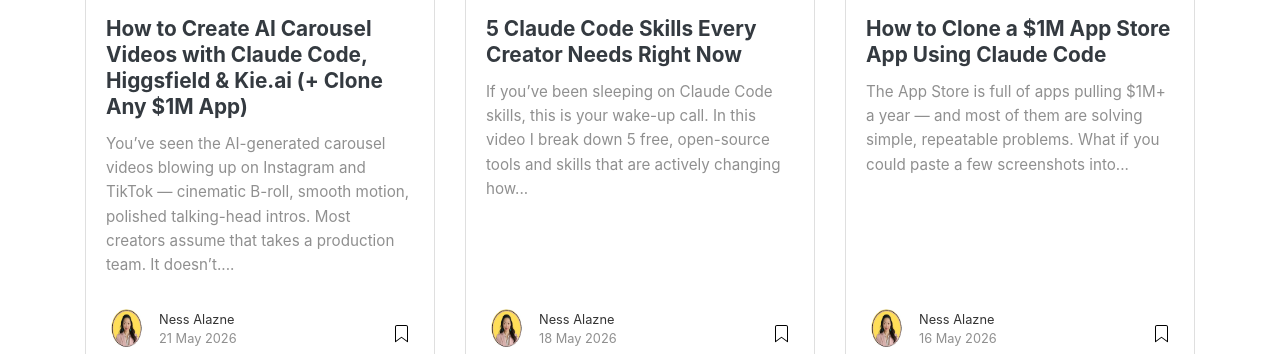
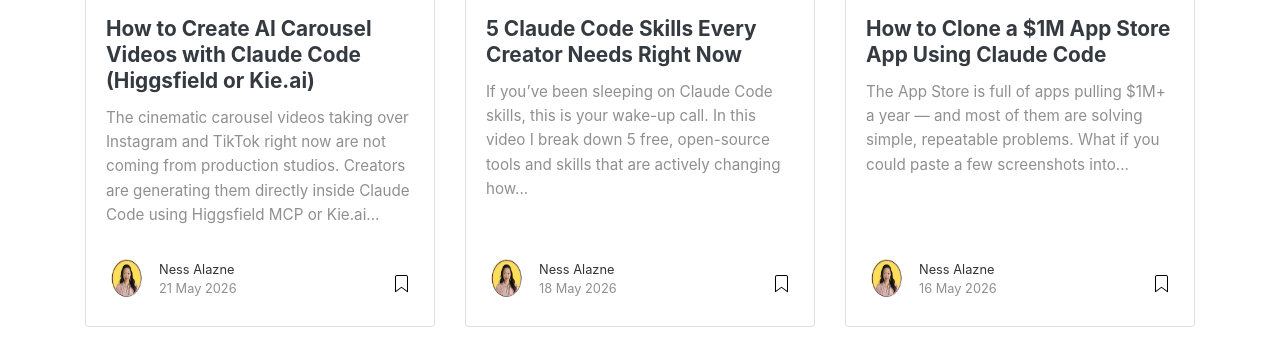
Before and after one commit to nessalazne/nessalazne.github.io, a Jekyll site: the page built from index.html, in a window 1280 px wide and 900 px high, cut to the strip 491-845 px from the top of the window. Built offline with Jekyll 4.4.1, drawn with Linux system fonts in a browser that asks for light colours; nearby versions of some CDN libraries; the list of posts is cut into pages by our own code; some of the changed lines change nothing that is shown.

Commit message:
Update: fix carousel post title, 9:16 embed, correct Higgsfield MCP install, remove redpandaai reference

````diff
--- a/_posts/2026-05-21-claude-code-carousel-video-higgsfield-kieai.md
+++ b/_posts/2026-05-21-claude-code-carousel-video-higgsfield-kieai.md
@@ -1,107 +1,121 @@
 ---
 layout: post
-title: "How to Create AI Carousel Videos with Claude Code, Higgsfield & Kie.ai (+ Clone Any $1M App)"
+title: "How to Create AI Carousel Videos with Claude Code (Higgsfield or Kie.ai)"
 author: nessa
 categories: [Claude Code, Antigravity, AI Automation]
 image: assets/images/claude-code-carousel-video-higgsfield-kieai-header.jpg
 featured: false
 ---
 
-You've seen the AI-generated carousel videos blowing up on Instagram and TikTok — cinematic B-roll, smooth motion, polished talking-head intros. Most creators assume that takes a production team. It doesn't. With Claude Code connected to Higgsfield MCP or Kie.ai, you can generate broadcast-quality video clips in seconds — directly from your terminal, no switching apps.
+The cinematic carousel videos taking over Instagram and TikTok right now are not coming from production studios. Creators are generating them directly inside Claude Code using Higgsfield MCP or Kie.ai — 30+ AI video models, accessible with a single line of text, no app-switching required. This post shows you the exact setup and the prompts that work.
 
-And if you've ever looked at a $1M App Store app and thought "I could never build that" — this post covers the exact Claude Code prompts to reverse-engineer and scaffold one from screenshots.
+And if you've been watching $1M App Store apps and thinking "I could never build that" — stay to the end. Claude Code can reverse-engineer one from screenshots in minutes.
 
-{% include youtube.html id="k0_DwTsTCBM" %}
+<div style="max-width: 315px; margin: 2rem auto;">
+  <div style="position: relative; padding-bottom: 177.78%; height: 0; overflow: hidden; border-radius: 10px;">
+    <iframe style="position: absolute; top: 0; left: 0; width: 100%; height: 100%;"
+      src="https://www.youtube.com/embed/k0_DwTsTCBM"
+      frameborder="0"
+      allow="accelerometer; autoplay; clipboard-write; encrypted-media; gyroscope; picture-in-picture"
+      allowfullscreen></iframe>
+  </div>
+</div>
 
 ---
 
 ## Get the Free Guide
 
-The full step-by-step prompt cheat sheet — Higgsfield MCP setup, Kie.ai workflow, and the two power prompts for cloning any App Store app.
+The full prompt cheat sheet — Higgsfield MCP install, Kie.ai integration, and power prompts for carousel videos and app building.
 
-**[Get the free Carousel Video Creator + App Builder Prompt Guide →](https://guides.digicuratoragency.com/guides/claude-code-carousel-video-higgsfield-kieai)**
+**[Get the free Carousel Video Creator Prompt Guide →](https://guides.digicuratoragency.com/guides/claude-code-carousel-video-higgsfield-kieai)**
 
 ---
 
-## What Is Higgsfield MCP and Why It Changes Everything
+## Higgsfield MCP — AI Video Directly Inside Claude Code
 
-Higgsfield is an AI video generation platform — think cinematic AI clips, image-to-video, and motion effects. On its own it's impressive. But connected to Claude Code via MCP (Model Context Protocol), it becomes a tool you control with a single line of text from inside your workflow.
+Higgsfield launched its official MCP server in April 2026, giving Claude Code access to 30+ image and video generation models in a single hosted endpoint — Veo, Kling, Minimax Hailuo, Flux, and more. No API keys to manage. No dashboard to open. You describe what you need, Claude calls Higgsfield, and the clip lands in your project folder.
 
-No dashboard. No tab-switching. No copy-paste. You describe what you want, Claude calls Higgsfield, and the video lands in your output folder.
+**Install it in one terminal command:**
 
-To set it up:
-1. Open Claude Code settings (or Anthropic Console)
-2. Add the Higgsfield MCP server: `higgsfield.ai/mcp`
-3. Restart Claude Code — the Higgsfield tools appear automatically in your available toolset
+```
+claude mcp add --transport http --scope user higgsfield https://mcp.higgsfield.ai/mcp
+```
 
-Once connected, try this prompt to generate a carousel intro clip:
+Authenticate through your Higgsfield account when prompted. The free tier includes 150 credits per month.
 
-> *"Use Higgsfield to generate a cinematic talking-head carousel intro: dark studio background, purple rim lighting, camera slowly pushing in, duration 5 seconds."*
+Once it's connected, use prompts like these inside a Claude Code session:
 
-For B-roll:
+**Talking-head carousel intro:**
+> *"Use Higgsfield to generate a cinematic carousel intro: dark studio background, purple rim lighting, slow push-in on subject, 5 seconds."*
 
-> *"Create a B-roll clip: aerial cityscape at night, neon reflections on wet pavement, slow pan, 6 seconds."*
+**B-roll clip:**
+> *"Use Higgsfield — aerial cityscape at night, neon reflections on wet pavement, slow cinematic pan, 6 seconds."*
 
-You can chain these into full carousel sequences inside one Claude Code session.
+**Seamless loop for background:**
+> *"Use Higgsfield to animate this image into a cinemagraph: subtle fog drift, seamless loop, 4 seconds."*
 
-## Kie.ai — The Cheaper Alternative That Still Delivers
+You can chain multiple calls inside one Claude Code session to build out a full carousel sequence without leaving the terminal.
 
-If Higgsfield's pricing doesn't fit your volume, Kie.ai (available at redpandaai.co) is the go-to alternative for creators who need consistent output without blowing the budget. Same quality AI video generation, lower cost per clip.
+## Kie.ai — The Lower-Cost Option for Higher Volume
 
-The integration with Claude Code is lightweight:
+If you need more generations per month without scaling your spend, [Kie.ai](https://kie.ai) is the go-to alternative. It offers APIs for video generation (Veo, Runway, Flux) at a lower cost per clip — same quality AI output, better economics for volume-based workflows.
 
-1. Grab your API key from the Kie.ai dashboard
-2. Add `KIE_API_KEY` to your `.env` file
-3. In Claude Code, use the built-in upload tool: `upload_file(Path("video.mp4"))` — it returns a public URL instantly
+**Setup:**
 
-From there, that URL works anywhere in your content workflow: Blotato scheduling, social repurposing, wherever you post.
+1. Get your API key from the Kie.ai dashboard
+2. Add it to your `.env` file as `KIE_API_KEY`
+3. Install the MCP server: `npx @felores/kie-ai-mcp-server` or add it via Claude Code MCP settings
 
-Image-to-video prompts that convert well:
+The API base is `https://api.kie.ai`. All generation tasks are asynchronous — Claude polls for completion automatically.
 
-> *"Animate this product photo with a subtle zoom and lens flare — 3 seconds, seamless loop."*
+**Image-to-video prompts that work well:**
+
+> *"Animate this product photo — subtle zoom and lens flare, 3 seconds, seamless loop."*
 
 > *"Turn this screenshot into a parallax video: foreground moves faster than background, 4 seconds."*
 
-The free guide includes the full prompt list for both tools. **[Grab it here →](https://guides.digicuratoragency.com/guides/claude-code-carousel-video-higgsfield-kieai)**
+> *"Apply motion blur and handheld camera shake for a documentary-style feel, 5 seconds."*
 
-## How to Reverse-Engineer Any $1M App Store App with Claude Code
+A practical split that works well: use Kie.ai for bulk B-roll and Higgsfield for your hero carousel clips. You get the premium look where it counts and keep costs low everywhere else.
 
-Here's where it gets wild. You don't need a dev team or a $500K budget to build an app that competes with the best in your niche. You need Claude Code, a set of screenshots, and two prompts.
+For the full prompt list for both tools, [grab the free guide here →](https://guides.digicuratoragency.com/guides/claude-code-carousel-video-higgsfield-kieai)
 
-**Step 1 — Pick your target.** Open the App Store, search your niche, and sort by Top Charts. You're looking for an app with 4.5+ stars and 10K+ reviews. That review count is proof the market exists. That's your blueprint.
+## Bonus: Reverse-Engineer Any $1M App Store App with Claude Code
 
-**Step 2 — Screenshot everything.** Capture the full user journey: onboarding screens, main dashboard, key feature screens, settings, and the paywall or pricing screen. Drop them all into one folder on your desktop.
+Once your carousel is driving traffic, Claude Code can help you build the product that converts it. This workflow uses screenshots of any top-ranked App Store app to generate a complete build plan — no dev team, no prior coding experience.
 
-**Step 3 — Paste into Claude Code and use the reverse-engineering prompt:**
+**How it works:**
 
-> *"I'm going to paste screenshots of [App Name]. Analyze the complete feature set, UI/UX patterns, user flows, monetization model, and core value proposition. Then give me: (1) a ranked list of the 5 most important features to clone first, (2) the recommended tech stack, (3) a project folder structure, and (4) the first file to create."*
+1. Open the App Store, go to Top Charts in your niche, pick an app with 4.5+ stars and 10K+ reviews
+2. Screenshot the full user journey: onboarding, main dashboard, key features, paywall, settings
+3. Drop all screenshots into Claude Code and use this prompt:
 
-Claude will map the app's entire architecture from those screenshots. It identifies patterns, infers the data model, and suggests a build order based on dependency logic — not random guessing.
+> *"Analyze these screenshots of [App Name]. Give me: (1) the top 5 features to clone first, (2) the recommended tech stack, (3) a project folder structure, and (4) the first file to create."*
 
-**Step 4 — Build it with this follow-up prompt:**
+4. Follow up with:
 
-> *"Based on your analysis, scaffold the full project. Use [the tech stack Claude recommended]. Create the complete folder structure, install dependencies, and build [Feature 1] first with full styling matching the app's visual style."*
+> *"Scaffold the full project using [tech stack Claude recommended]. Build [Feature 1] first with styling that matches the screenshots."*
 
-**Step 5 — Iterate screen by screen.** After each feature is built, paste the next screenshot and say:
+5. Paste the next screenshot after each feature is built:
 
 > *"Now build this screen exactly as shown. Match the layout, spacing, and interactions."*
 
-Pro tip before you start: Add a `CLAUDE.md` file to your project with your brand colors, font stack, and preferred component library. Claude will use them consistently across every screen — no re-prompting needed.
+Before you start, add a `CLAUDE.md` file to your project with your brand colors and preferred component library. Claude applies them consistently across every screen — no re-prompting required.
 
-## What to Do With Your Clips After You Generate Them
+## What to Do With Your Clips After Generation
 
-Once you have the AI video clips, the rest of the carousel creation workflow is fast:
+Once you have the AI video clips, the rest of the workflow moves fast:
 
-- Drop clips into **Captions.app** or **CapCut** for captions and transitions
+- Drop into **Captions.app** or **CapCut** for captions and transitions
 - Use **Blotato** (or Claude Code's Blotato MCP) to schedule the carousel across Instagram, TikTok, and YouTube Shorts in one pass
-- Repurpose the same clips into a B-roll library for future content — AI-generated B-roll stays evergreen
+- Save reusable clips to a B-roll library — AI-generated B-roll stays evergreen
 
-If you're using Claude Code for content automation already, this slots directly into your existing workflow. The Higgsfield or Kie.ai output becomes just another asset your system handles.
+Both Higgsfield and Kie.ai output files that slot directly into this workflow.
 
 ## Start With the Prompt Guide
 
-The fastest way to start is with the free cheat sheet — it has the exact MCP setup steps, the Kie.ai integration, and both power prompts for app reverse-engineering, formatted for quick reference.
+The free cheat sheet has the correct Higgsfield MCP install command, the Kie.ai integration steps, and the power prompts for both carousel videos and app reverse-engineering — formatted for quick reference.
 
-**[Download the free Carousel Video Creator + App Builder Prompt Guide →](https://guides.digicuratoragency.com/guides/claude-code-carousel-video-higgsfield-kieai)**
+**[Download the free Carousel Video Creator Prompt Guide →](https://guides.digicuratoragency.com/guides/claude-code-carousel-video-higgsfield-kieai)**
 
-If you're ready to go deeper into building full AI content systems with Claude Code, the [Vibe Coding Mastery](https://builds.digicuratoragency.com/) community covers the full stack — skills, automations, and weekly live builds.
+Ready to go further? [Vibe Coding Mastery](https://builds.digicuratoragency.com/) covers the full system — skills, automations, and weekly live builds with Claude Code.
````
Also changed, not shown: 1 other file.
